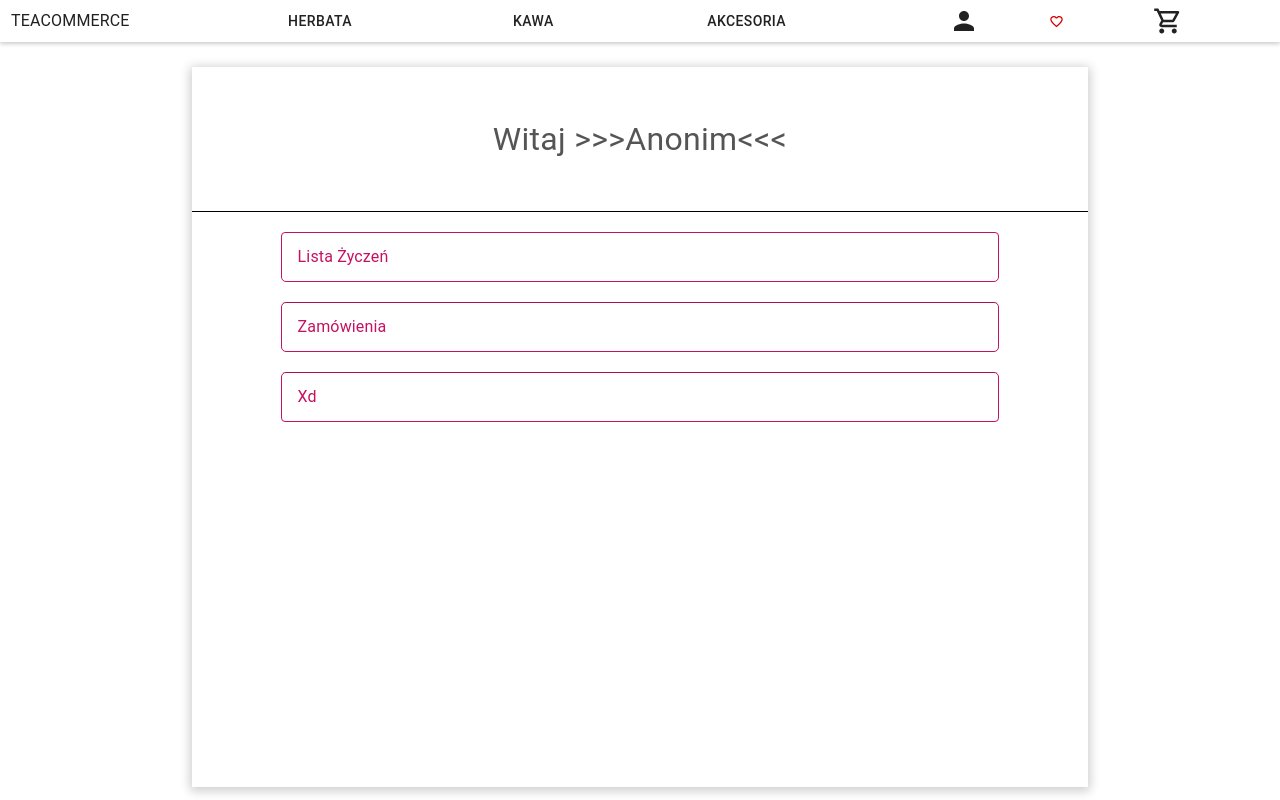
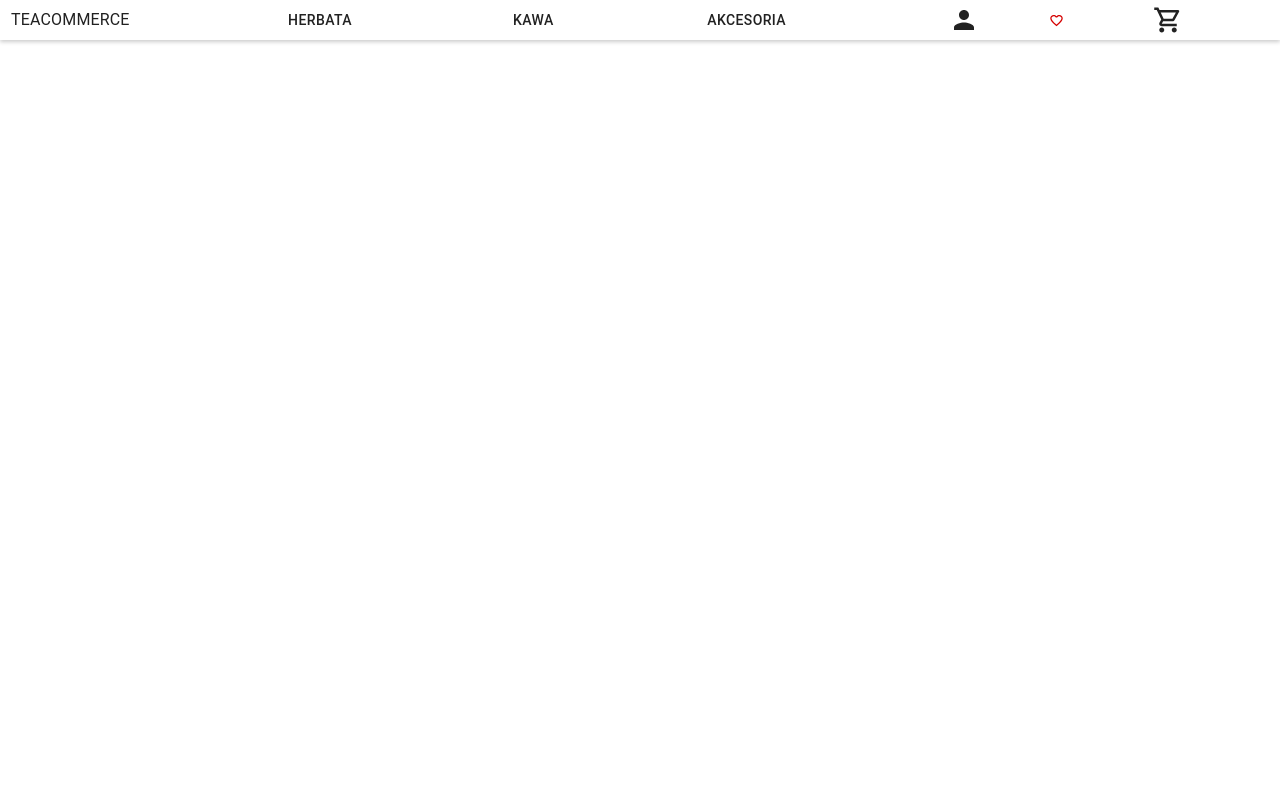
Before and after one commit to BD2-TeaParty/tea-webapp, a React (Create React App) app: page /user in a window 1280 px wide. Built offline with nearby package versions, Linux system fonts and the light colour scheme.

Commit message:
css unify attempt, divs more consistent

```diff
--- a/src/App.css
+++ b/src/App.css
@@ -1,14 +1,19 @@
 .container {
-    min-height: 100%;
+    /* min-height: 100%; */
+    height: 100vh;
+    /* display: flex; */
+    flex-direction: column;
     width: 100%;
     align-content: center;
 }
 
 
 .content-container {
-    height: 90vh;
+    height: 95%;
+    /* flex: 1; */
     width: 100%;
-    align-content: center;
-    align-items: center;
+    /* align-content: center; */
+    /* align-items: center; */
+    display: flex;
     /* margin-bottom: 100px; */
 }
--- a/src/components/cart/CartProduct.css
+++ b/src/components/cart/CartProduct.css
@@ -12,6 +12,7 @@
     margin: 10px 10px;
     overflow: hidden;
     display: flex;
+    height: 70%;
 }
 
 .cart-item-img {
@@ -43,6 +44,8 @@
 
 .cart-item-description-view {
     padding: 10px;
+    height: 20%;
+    overflow: hidden;
 }
 
 .cart-item-description-text {
--- a/src/components/navbar/Navbar.css
+++ b/src/components/navbar/Navbar.css
@@ -2,7 +2,7 @@
     flex-direction: row;
     display: flex;
     box-shadow: 0 2px 4px 0 rgba(0,0,0,.2);
-    height: 10%;
+    height: 5%;
 }
 
 
--- a/src/components/products/ProductList.js
+++ b/src/components/products/ProductList.js
@@ -31,7 +31,7 @@ const ProductList = props => {
                 props.fetchProducts(`${PRODUCTS_ENDPOINT}all`);
                 break;
         }
-    }, [props, props.type])
+    }, [props.type])
 
 
     const cartCallback = id => {
--- a/src/components/user/UserPage.css
+++ b/src/components/user/UserPage.css
@@ -1,44 +1,14 @@
-
-.user-page-container {
-    width: 100%;
+.user-page {
+    /* width: 100%; */
     height: 100%;
-    justify-content: center;
-    display: flex;
-}
-
-.user-page-panel {
-    width: 70%;
-    height: 100%;
-    margin: 25px 0px;
-    overflow: hidden;
-    box-shadow: 0px 2px 10px 2px rgba(0,0,0,.2);
-
+    /* display: flex;
+    align-items: center; */
+    /* justify-content: center; */
+    /* align-content: center; */
+    /* flex-direction: column; */
+    /* margin-top: 20px; */
+    /* margin-bottom: 100px; */
+    /* padding: 20px 0; */
+    padding: 0px 10%;
 
 }
-
-.user-page-panel-title-view {
-    height: 20%;
-    display: flex;
-    align-items: center;
-    justify-content: center;
-    border-bottom: 1px solid;
-}
-.user-page-panel-title {
-    font-size: 2rem !important;
-    color: #555;
-    text-align: center;
-    /* vertical-align: middle; */
-
-}
-
-.user-page-panel-content {
-    display: flex;
-    align-items: center;
-    flex-direction: column;
-}
-
-.user-page-panel-accordion-summary {
-    text-align: center;
-    flex: 1;
-    align-items: center;
-}
--- a/src/components/user/UserPage.js
+++ b/src/components/user/UserPage.js
@@ -1,5 +1,5 @@
-import { Accordion, AccordionDetails, AccordionSummary, Typography, withStyles } from '@material-ui/core';
-import React from 'react';
+import { Accordion, AccordionDetails, AccordionSummary, Button, Typography, withStyles } from '@material-ui/core';
+import React, { useState } from 'react';
 import { connect } from 'react-redux';
 
 import './UserPage.css';
@@ -7,7 +7,9 @@ import Wishlist from './Wishlist';
 
 const CustomAccordion = withStyles( () => ({
     root: {
-        width: '80%',
+        marginTop: 10,
+        width: '75%',
+        // height: '15%',
         background: 'rgba(0,0,0,0)',
         textAlign: 'center',
         alignContent: 'center',
@@ -17,12 +19,12 @@ const CustomAccordion = withStyles( () => ({
         borderWidth: 1,
         borderRadius: 5,
         boxShadow: 'box-shadow: 10px 2px 10px 2px rgba(0,0,0,.2);',
-        marginTop: '20px',
+        // marginTop: '20px',
 
     },
     expanded: {
-        width: '80%',
-        height: 500,
+    //     // width: '100%',
+        height: '50%',
     }
 }))(Accordion);
 
@@ -30,17 +32,24 @@ const CustomAccordion = withStyles( () => ({
 
 const UserPage = props => {
 
+
+    const [expanded, setExpanded] = useState('');
+
+    const handleChange = (panel) => (event, newExpanded) => {
+        setExpanded(newExpanded ? panel : false);
+    }
+
     const welcomeMsg = `Witaj >>>${props.user.name}<<<`;
     return (
-        <section id='user-page' className='user-page-container'>
-            <div id='user-panel' className='user-page-panel'>
+        <div id='user-page' className='user-page'>
+            {/* <div id='user-panel' className='user-page-panel'>
 
                 <div id='user-panel-title-view' className='user-page-panel-title-view'>
                     <Typography className='user-page-panel-title'>{welcomeMsg}</Typography>
                 </div>
 
                 <div id='user-panel-content' className='user-page-panel-content'>
-                    <CustomAccordion variant='outlined'>
+                    <CustomAccordion variant='outlined' expanded={expanded == 'wishlist'} onChange={handleChange('wishlist')}>
                         <AccordionSummary className='user-page-panel-accordion-summary' >
                             <Typography>Lista Życzeń</Typography>
                         </AccordionSummary>
@@ -48,7 +57,7 @@ const UserPage = props => {
                             <Wishlist items={props.wishlist}/>
                         </AccordionDetails>
                     </CustomAccordion>
-                    <CustomAccordion variant='outlined'>
+                    <CustomAccordion variant='outlined' expanded={expanded == 'orders'} onChange={handleChange('orders')}>
                         <AccordionSummary >
                             <Typography>Zamówienia</Typography>
                         </AccordionSummary>
@@ -57,11 +66,16 @@ const UserPage = props => {
                         <AccordionSummary >
                             <Typography>Xd</Typography>
                         </AccordionSummary>
-                    </CustomAccordion>
+                    </CustomAccordion>  *
+
                 </div>
-
-            </div>
-        </section>
+                <div id='user-panel-end' className='user-page-panel-logout'>
+                    <Button>
+                        <Typography>Wyloguj</Typography>
+                    </Button>
+                </div>
+            </div> */}
+        </div>
     )
 }
 
--- a/src/components/user/UserView.css
+++ b/src/components/user/UserView.css
@@ -1,4 +1,8 @@
 .user-view {
-    height: 100%;
+    /* height: 100%; */
+    width: 100%;
+    /* flex: 1; */
     /* justify-content: center; */
+    height: 80%;
+    margin: 40px 0;
 }
--- a/src/redux/actions/productActions.js
+++ b/src/redux/actions/productActions.js
@@ -35,7 +35,7 @@ export const fetchProducts = url => dispatch => {
 
     setTimeout( () => {
         dispatch(receiveTest());
-    }, 100);
+    }, 1000);
     /*return axios({
         url: url,
         timeout: 10000,
```
Also changed, not shown: src/components/user/UserPage_old.css (added, +69 -0 lines).
